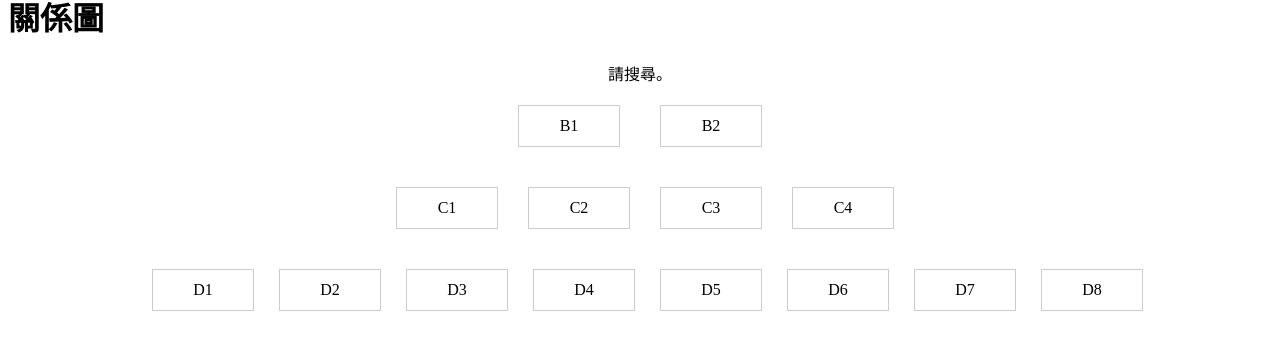
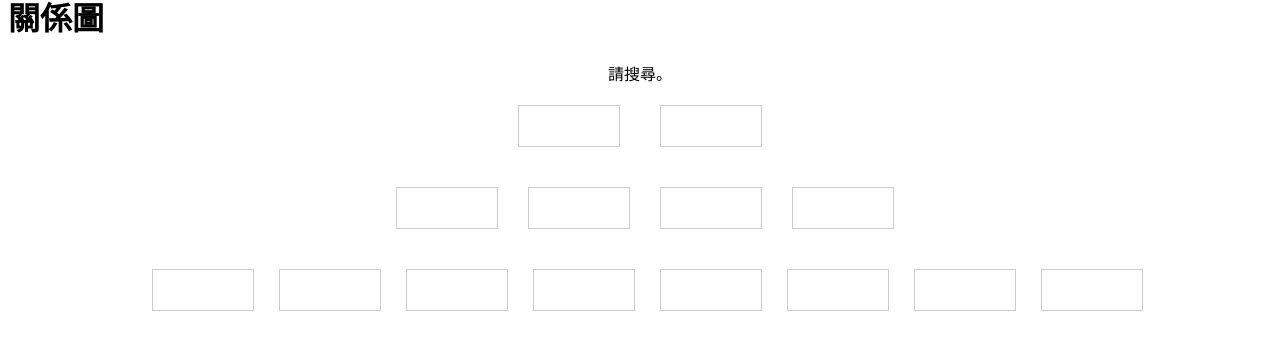
Before and after one commit to chenyunhsin/InsuranceSystem, a Vue app in the folder insurance_system_frontend/: page /home in a window 1280 px wide. Shown: the part 203-552 px from the top of the page. Built offline with nearby package versions, Linux system fonts and the light colour scheme.

Commit message:
feat: 增加上一層功能

```diff
--- a/insurance_system_frontend/src/components/PolicyPage.vue
+++ b/insurance_system_frontend/src/components/PolicyPage.vue
@@ -15,44 +15,129 @@
       <h1>關係圖</h1>
     </div>
     <div class="binary-tree">
+     <div v-if="response.value && response.value.introducer_code !== null"><a class="custom-link" @click="query2(response.value.code)" style="color: blue; text-decoration: underline; cursor: pointer;">上一層</a></div>
       <!-- 第一層 -->
       <div class="level-1">
         <div v-if="response.value">
               <div class="node" >
                 {{response.value.code}} <br/>{{response.value.name}}
               </div>
+
         </div>
         <div v-else>
             請搜尋。
         </div>
-
-
       </div>
 
       <!-- 第二層 -->
       <div class="level-2">
-        <div class="node">B1</div>
-        <div class="node">B2</div>
+          <div v-if="response.value">
+                <div class="node" v-if="response.value.l && response.value.l[0]">
+                  {{response.value.l[0].code}} <br/>{{response.value.l[0].name}}
+                </div>
+                <div v-else><div class="node"></div></div>
+          </div>
+          <div v-else><div class="node"></div></div>
+          <div v-if="response.value">
+                <div class="node" v-if="response.value.r && response.value.r[0]">
+                  {{response.value.r[0].code}} <br/>{{response.value.r[0].name}}
+                </div>
+                <div v-else><div class="node"></div></div>
+          </div>
+          <div v-else> <div class="node"></div></div>
       </div>
 
-      <!-- 第三層 -->
+      <!-- 第三層  -->
       <div class="level-3">
-        <div class="node">C1</div>
-        <div class="node">C2</div>
-        <div class="node">C3</div>
-        <div class="node">C4</div>
+          <div v-if="response.value">
+                <div class="node" v-if="response.value.l && response.value.l[1]">
+                  {{response.value.l[1].code}} <br/>{{response.value.l[1].name}}
+                </div>
+                <div v-else><div class="node"></div></div>
+          </div>
+          <div v-else><div class="node"></div></div>
+          <div v-if="response.value">
+                <div class="node" v-if="response.value.l && response.value.l[2]">
+                  {{response.value.l[2].code}} <br/>{{response.value.l[2].name}}
+                </div>
+                <div v-else><div class="node"></div></div>
+          </div>
+          <div v-else><div class="node"></div></div>
+          <div v-if="response.value">
+                <div class="node" v-if="response.value.r && response.value.r[1]">
+                  {{response.value.r[1].code}} <br/>{{response.value.r[1].name}}
+                </div>
+                <div v-else><div class="node"></div></div>
+          </div>
+          <div v-else> <div class="node"></div></div>
+          <div v-if="response.value">
+                <div class="node" v-if="response.value.r && response.value.r[2]">
+                  {{response.value.r[2].code}} <br/>{{response.value.r[2].name}}
+                </div>
+                <div v-else><div class="node"></div></div>
+          </div>
+          <div v-else> <div class="node"></div></div>
       </div>
 
       <!-- 第四層 -->
       <div class="level-4">
-        <div class="node">D1</div>
-        <div class="node">D2</div>
-        <div class="node">D3</div>
-        <div class="node">D4</div>
-        <div class="node">D5</div>
-        <div class="node">D6</div>
-        <div class="node">D7</div>
-        <div class="node">D8</div>
+         <div v-if="response.value">
+                <div class="node" v-if="response.value.l  && response.value.l[3]">
+                  {{response.value.l[3].code}} <br/>{{response.value.l[3].name}}
+                </div>
+                <div v-else><div class="node"></div></div>
+          </div>
+          <div v-else> <div class="node"></div></div>
+        <div v-if="response.value">
+                <div class="node" v-if="response.value.l && response.value.l[4]">
+                  {{response.value.l[4].code}} <br/>{{response.value.l[4].name}}
+                </div>
+                <div v-else><div class="node"></div></div>
+          </div>
+          <div v-else> <div class="node"></div></div>
+         <div v-if="response.value">
+                <div class="node" v-if="response.value.l  && response.value.l[5]">
+                  {{response.value.l[5].code}} <br/>{{response.value.l[5].name}}
+                </div>
+                <div v-else><div class="node"></div></div>
+          </div>
+          <div v-else> <div class="node"></div></div>
+         <div v-if="response.value">
+                <div class="node" v-if="response.value.l  && response.value.l[6]">
+                  {{response.value.l[6].code}} <br/>{{response.value.l[6].name}}
+                </div>
+                <div v-else><div class="node"></div></div>
+          </div>
+          <div v-else> <div class="node"></div></div>
+        <div v-if="response.value">
+                <div class="node" v-if="response.value.r && response.value.r[3]">
+                  {{response.value.r[3].code}} <br/>{{response.value.r[3].name}}
+                </div>
+                <div v-else> <div class="node"></div></div>
+          </div>
+          <div v-else> <div class="node"></div></div>
+        <div v-if="response.value">
+                <div class="node" v-if="response.value.r && response.value.r[4]">
+                  {{response.value.r[4].code}} <br/>{{response.value.r[4].name}}
+                </div>
+                 <div v-else> <div class="node"></div></div>
+          </div>
+         <div v-else> <div class="node"></div></div>
+        <div v-if="response.value">
+                <div class="node" v-if="response.value.r && response.value.r[5]">
+                  {{response.value.r[5].code}} <br/>{{response.value.r[5].name}}
+                </div>
+                <div v-else> <div class="node"></div></div>
+          </div>
+          <div v-else> <div class="node"></div></div>
+        <div v-if="response.value ">
+                <div class="node" v-if="response.value.r && response.value.r[6]">
+                  {{response.value.r[6].code}} <br/>{{response.value.r[6].name}}
+                </div>
+                <div v-else> <div class="node"></div></div>
+          </div>
+          <div v-else> <div class="node"></div></div>
+
       </div>
     </div>
   </div>
@@ -70,14 +155,26 @@ export default {
   },
   methods: {
     query() {
-      // 在這裡發送 API 請求
       axios.get(`http://127.0.0.1:8000/api/policyholders/${this.policyNumber}/`, { withCredentials: true })
         .then(res => {
           this.response.value = res.data;
           console.log(this.response);
         })
         .catch(error => {
-
+          const errorMessage = 'API 請求失敗: ' + error;
+          alert(errorMessage);
+          console.error('API 請求失敗:', error);
+        });
+    },
+    query2(introducerCode){
+       axios.get(`http://127.0.0.1:8000/api/policyholders/${introducerCode}/top/`, { withCredentials: true })
+        .then(res => {
+          this.response.value = res.data;
+          console.log(this.response);
+        })
+        .catch(error => {
+          const errorMessage = 'API 請求失敗: ' + error;
+          alert(errorMessage);
           console.error('API 請求失敗:', error);
         });
     },
@@ -152,4 +249,10 @@ export default {
   margin-right: 5px;
 }
 
+.custom-link {
+    color: blue;
+    text-decoration: underline;
+    cursor: pointer;
+    display: flex;
+  }
 </style>
```
Also changed, not shown: 2 other files (tests, documents, lock files or other folders).
